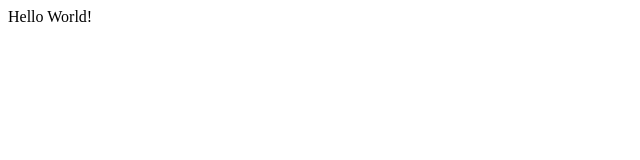
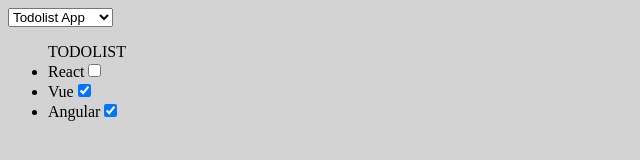
Before and after one commit to polantsev/customUILibrary, a plain HTML site: page index.html in a window 1280 px wide. Shown: the whole page, without its empty margins (0-640 px from the left). Drawn offline with Linux system fonts and the light colour scheme.

Commit message:
Implement counter and todolist without library;

```diff
--- /dev/null
+++ b/App.component.js
@@ -0,0 +1,59 @@
+import {CounterComponent} from "./Counter.component.js";
+import {TodolistComponent} from "./Todolist.component.js";
+
+export function AppComponent() {
+    const element = document.createElement('div');
+
+    const localState = {
+        page: 'todolist',
+        childrenComponents: []
+    }
+
+    AppComponent.render({element, localState})
+
+    return {
+        localState, element,
+    }
+}
+
+AppComponent.render = ({element, localState, props}) => {
+    element.innerHTML = '';
+    localState.childrenComponents.forEach(component => component.cleanup?.())
+    localState.childrenComponents = [];
+
+    const pageSelector = document.createElement('select');
+
+    const counterPageOptions = document.createElement('option')
+    counterPageOptions.append('Counter Page')
+    counterPageOptions.value = 'counter'
+
+    const todolistOption = document.createElement('option')
+    todolistOption.append('Todolist App')
+    todolistOption.value = 'todolist'
+
+    pageSelector.append(counterPageOptions, todolistOption)
+
+    pageSelector.value = localState.page
+
+    element.append(pageSelector)
+
+    pageSelector.addEventListener("change", () => {
+        localState.page = pageSelector.value
+        AppComponent.render({element, localState})
+    })
+
+    switch (localState.page) {
+        case 'counter': {
+            const counterInstance = CounterComponent();
+            localState.childrenComponents.push(counterInstance)
+            element.append(counterInstance.element)
+            break
+        }
+        case 'todolist': {
+            const todolistInstance = TodolistComponent();
+            localState.childrenComponents.push(todolistInstance)
+            element.append(todolistInstance.element)
+            break
+        }
+    }
+}
--- /dev/null
+++ b/Counter.component.js
@@ -0,0 +1,31 @@
+export function CounterComponent() {
+    const element = document.createElement('div');
+
+    console.log('CounterComponent mount');
+
+    const localState = {
+        value: 1,
+    }
+
+    const interval = setInterval(() => {
+        localState.value++
+        CounterComponent.render({element, localState})
+    }, 1000)
+
+    CounterComponent.render({element, localState})
+
+    return {
+        localState,
+        element,
+        cleanup: () => {
+            clearInterval(interval)
+        }
+    }
+}
+
+CounterComponent.render = ({element, localState}) => {
+    element.innerHTML = ''
+    console.log('CounterComponent');
+
+    element.append(localState.value)
+}
--- /dev/null
+++ b/Task.component.js
@@ -0,0 +1,28 @@
+export function TaskComponent(props) {
+    console.log('TaskComponent mount');
+
+    const element = document.createElement('li');
+
+    TaskComponent.render({element, props});
+
+    return {
+        element,
+        props
+    }
+}
+
+TaskComponent.render = ({element, props}) => {
+    console.log('TaskComponent render');
+
+    element.append(props.task.title);
+
+    const isDoneElement = document.createElement('input');
+    isDoneElement.type = 'checkbox';
+    isDoneElement.checked = props.task.isDone;
+
+    isDoneElement.addEventListener('change', () => {
+        props.setIsDone(props.task.id, isDoneElement.checked);
+    })
+
+    element.append(isDoneElement);
+}
--- /dev/null
+++ b/Todolist.component.js
@@ -0,0 +1,40 @@
+import {TaskComponent} from "./Task.component.js";
+
+export function TodolistComponent() {
+    console.log('TodolistComponent mount');
+
+    const element = document.createElement('ul')
+
+    const localState = {
+        tasks: [
+            {id: 1, title: 'React', isDone: false},
+            {id: 2, title: 'Vue', isDone: true},
+            {id: 3, title: 'Angular', isDone: true},
+        ],
+        setIsDone(taskId, isDone) {
+            localState.tasks = localState.tasks.map(task => task.id !== taskId ? task : {...task, isDone})
+        }
+    }
+
+    TodolistComponent.render({element, localState});
+
+    return {
+        element,
+        localState,
+    }
+}
+
+TodolistComponent.render = ({element, localState}) => {
+    console.log('TodolistComponent render');
+
+    element.append('TODOLIST')
+
+    for (let task of localState.tasks) {
+        const taskInstance = TaskComponent({
+            task,
+            setIsDone: localState.setIsDone,
+        })
+        element.append(taskInstance.element)
+    }
+
+}
--- a/index.html
+++ b/index.html
@@ -4,8 +4,8 @@
     <meta charset="UTF-8">
     <title>ReactJS</title>
 </head>
-<body>
-    <div id="root"></div>
-    <script src="index.js" type="module"></script>
+<body style="background-color:lightgray">
+<div id="root"></div>
+<script src="index.js" type="module"></script>
 </body>
 </html>
--- a/index.js
+++ b/index.js
@@ -1,3 +1,7 @@
+import {AppComponent} from "./App.component.js";
+
 const rootElement = document.getElementById('root');
 
-rootElement.append('Hello World!');
+const appInstance = AppComponent();
+
+rootElement.append(appInstance.element);
```
